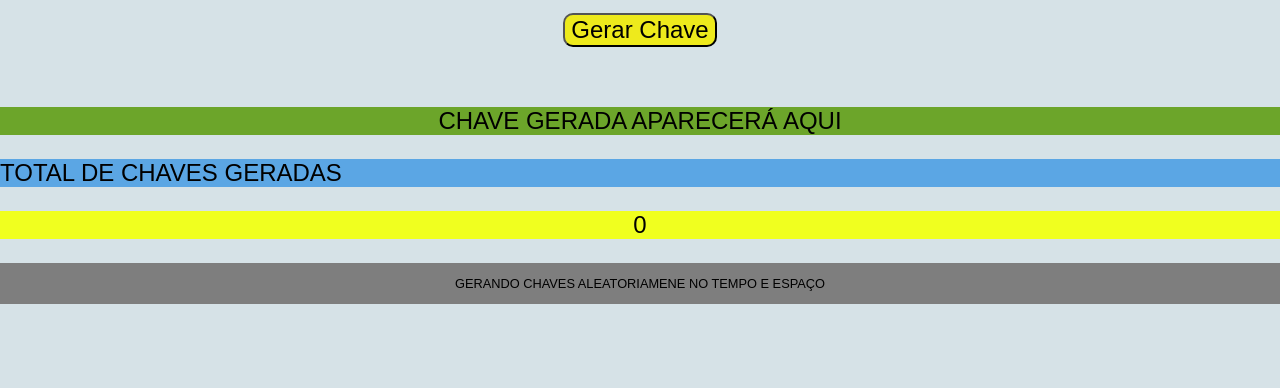
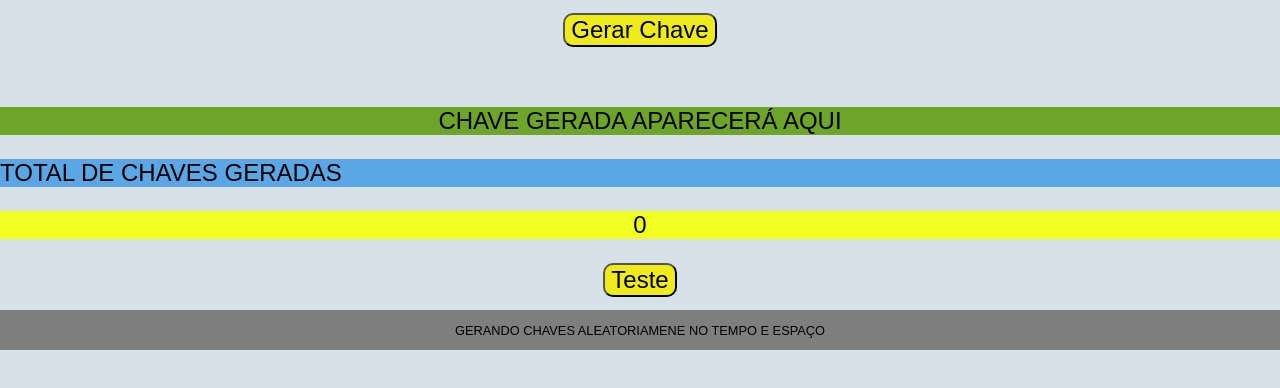
Before and after one commit to Dericofredy/Gerador_senhas, a plain HTML site: page index.html in a window 1280 px wide. Shown: the part 74-462 px from the top of the page. Drawn offline with Linux system fonts and the light colour scheme.

Commit message:
teste de botao extra

```diff
--- a/index.html
+++ b/index.html
@@ -17,6 +17,7 @@
   <p id="apres-cont">TOTAL DE CHAVES GERADAS</p>
   <p id="contador">0</p>
   <script src="script.js"></script>
+  <button id="buttonGerarar" onclick="gerarChave()"> Teste </button>
   <footer id="footer">GERANDO CHAVES ALEATORIAMENE NO TEMPO E ESPAÇO</footer>
 </body>
 </html>
```
